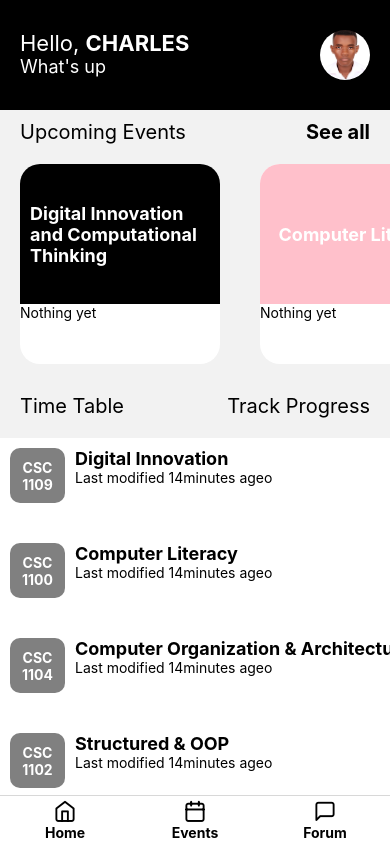
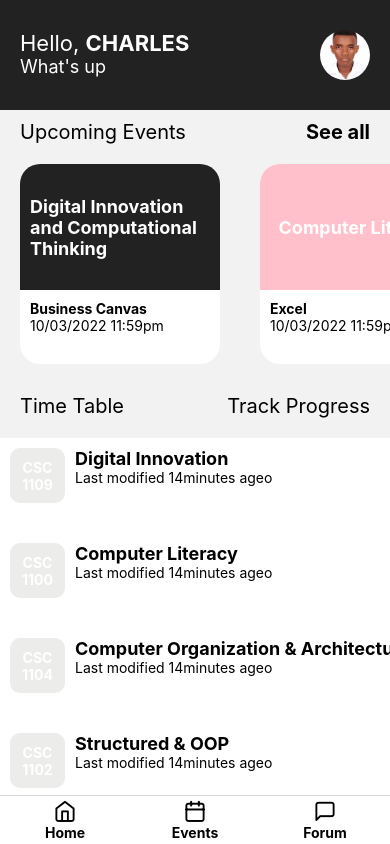
Before and after one commit to CharlesKasasira/csnotes-mobile, a React Native app: screen /Tabs in a window 390 px wide. Built offline with nearby package versions, Linux system fonts and the light colour scheme.

Commit message:
timetable

```diff
--- a/App.js
+++ b/App.js
@@ -14,7 +14,7 @@ import StackNavigator from './navigator/Navigator';
 const App = () => {
   return (
     <NavigationContainer>
-      <StatusBar backgroundColor='black' />
+      <StatusBar backgroundColor='#222222' />
       <StackNavigator />
     </NavigationContainer>
   )
--- a/assets/styles/styles.js
+++ b/assets/styles/styles.js
@@ -13,7 +13,20 @@ const GLOBAL_STYLES = StyleSheet.create({
         borderWidth: 1,
         borderColor: COLORS.primary,
         height: 50,
-        borderRadius: 25
+        borderRadius: 10
+    },
+    btn: {
+        backgroundColor: '#222',
+        justifyContent: 'center',
+        alignItems: 'center',
+        paddingVertical: 12,
+        marginVertical: 10,
+        borderRadius: 15
+    },
+    btnText: {
+        color: '#fff',
+        fontWeight: 'bold',
+        fontSize: 18
     }
 })
 
--- /dev/null
+++ b/components/Btn.js
@@ -0,0 +1,15 @@
+import { View, Text, TouchableOpacity } from 'react-native'
+import React from 'react'
+import { GLOBAL_STYLES } from '../assets/styles/styles'
+
+const Btn = ({text, pressed}) => {
+  return (
+    <TouchableOpacity style={GLOBAL_STYLES.btn}
+      onPress={pressed}
+    >
+      <Text style={GLOBAL_STYLES.btnText}>{text}</Text>
+    </TouchableOpacity>
+  )
+}
+
+export default Btn
--- /dev/null
+++ b/components/Time.js
@@ -0,0 +1,32 @@
+import { View, Text } from 'react-native'
+import React from 'react'
+
+const Time = ({day, courseUnit1, courseUnit2, room1, room2}) => {
+  return (
+    <View>
+      <View style={{paddingHorizontal: 10}}>
+        <View>
+          <Text style={{color: '#000', padding: 10, fontSize: 20, fontWeight: 'bold'}}>{day}</Text>
+        </View>
+        <View style={{backgroundColor: '#fff', elevation: 4, paddingHorizontal: 10, paddingVertical: 10}}>
+          <View style={{flexDirection: 'row'}}>
+            <Text style={{color: '#000', fontSize: 15, fontWeight: 'bold'}}>5:00 - 7:00: </Text>
+            <View>
+              <Text style={{color: '#000', fontSize: 15}}>{courseUnit1}</Text>
+              <Text style={{fontSize: 15}}>Room LLT {room1}</Text>
+            </View>
+          </View>
+          <View style={{flexDirection: 'row'}}>
+            <Text style={{color: '#000', fontSize: 15, fontWeight: 'bold'}}>7:00 - 9:00: </Text>
+            <View>
+              <Text style={{color: '#000', fontSize: 15}}>{courseUnit2}</Text>
+              <Text style={{fontSize: 15}}>Room LLT {room2}</Text>
+            </View>
+          </View>
+        </View>
+      </View>
+    </View>
+  )
+}
+
+export default Time
--- /dev/null
+++ b/components/index.js
@@ -0,0 +1,4 @@
+import Btn from "./Btn";
+import Time from './Time'
+
+export { Btn }
--- a/helpers/constants.js
+++ b/helpers/constants.js
@@ -1,5 +1,5 @@
 const COLORS = {
-    primary: '#000',
+    primary: '#222222',
     white: '#fff'
 }
 
--- a/navigator/Navigator.js
+++ b/navigator/Navigator.js
@@ -4,6 +4,7 @@ import { createNativeStackNavigator } from '@react-navigation/native-stack'
 
 import BottomNavigator from './BottomNavigator'
 import Icon from 'react-native-vector-icons/Feather'
+import Time from '../components/Time'
 
 const StackNavigator = () => {
     const Stack = createNativeStackNavigator()
@@ -19,6 +20,7 @@ const StackNavigator = () => {
                 }
             }} />
             <Stack.Screen name='Time Table' component={TimeTableScreen} />
+            <Stack.Screen name='Time' component={Time} />
             <Stack.Screen name='Tabs' component={BottomNavigator} options={{headerShown: false}} />
         </Stack.Navigator>
     )
--- a/package.json
+++ b/package.json
@@ -10,6 +10,7 @@
     "lint": "eslint ."
   },
   "dependencies": {
+    "@react-native-community/masked-view": "^0.1.11",
     "@react-navigation/bottom-tabs": "^6.2.0",
     "@react-navigation/native": "^6.0.8",
     "@react-navigation/native-stack": "^6.5.0",
@@ -20,6 +21,7 @@
     "react-native-reanimated": "^2.4.1",
     "react-native-safe-area-context": "^4.1.2",
     "react-native-screens": "^3.13.1",
+    "react-native-timetable": "^1.0.4",
     "react-native-vector-icons": "^9.1.0"
   },
   "devDependencies": {
--- a/screens/HomeScreen.js
+++ b/screens/HomeScreen.js
@@ -1,13 +1,14 @@
 import { View, Text, SafeAreaView, Image, ScrollView, TouchableOpacity, FlatList } from 'react-native'
 import React from 'react'
 import { linear } from 'react-native/Libraries/Animated/Easing'
+import { GLOBAL_STYLES } from '../assets/styles/styles'
 
 const HomeScreen = ({ navigation }) => {
   return (
     <ScrollView showsVerticalScrollIndicator={false}>
         <View
             style={{
-                backgroundColor: '#000',
+                backgroundColor: '#222',
             }}
         >
             <View style={{flexDirection: 'row', paddingHorizontal: 20, marginVertical: 30, justifyContent: 'space-between'}}>
@@ -59,11 +60,12 @@ const HomeScreen = ({ navigation }) => {
                     overflow: 'hidden'
                 }}
             >
-                <View style={{flex: 0.7, backgroundColor: 'linear(rgba(0,0,0,1), rgba(255,255,255,1))', justifyContent: 'center', alignItems: 'center', paddingHorizontal: 10}}>
+                <View style={{flex: 0.7, backgroundColor: '#222', justifyContent: 'center', alignItems: 'center', paddingHorizontal: 10}}>
                     <Text style={{color: '#fff', fontWeight: 'bold', fontSize: 18}}>Digital Innovation and Computational Thinking</Text>
                 </View>
-                <View style={{flex: 0.3}}>
-                    <Text>Nothing yet</Text>
+                <View style={{flex: 0.3, padding: 10}}>
+                    <Text style={{color: '#000', fontWeight: 'bold'}}>Business Canvas</Text>
+                    <Text>10/03/2022 11:59pm</Text>
                 </View>
             </View>
             <View
@@ -80,8 +82,9 @@ const HomeScreen = ({ navigation }) => {
                 <View style={{flex: 0.7, backgroundColor: 'pink', justifyContent: 'center', alignItems: 'center', paddingHorizontal: 10}}>
                     <Text style={{color: '#fff', fontWeight: 'bold', fontSize: 18}}>Computer Literacy</Text>
                 </View>
-                <View style={{flex: 0.3}}>
-                    <Text>Nothing yet</Text>
+                <View style={{flex: 0.3, padding: 10}}>
+                    <Text style={{color: '#000', fontWeight: 'bold'}}>Excel</Text>
+                    <Text>10/03/2022 11:59pm</Text>
                 </View>
             </View>
             <View
@@ -98,8 +101,9 @@ const HomeScreen = ({ navigation }) => {
                 <View style={{flex: 0.7, backgroundColor: 'crimson', justifyContent: 'center', alignItems: 'center', paddingHorizontal: 10}}>
                 <Text style={{color: '#fff', fontWeight: 'bold', fontSize: 18}}>Computer Organization and Architecture</Text>
                 </View>
-                <View style={{flex: 0.3}}>
-                    <Text>Nothing yet</Text>
+                <View style={{flex: 0.3, padding: 10}}>
+                    <Text style={{color: '#000', fontWeight: 'bold'}}>Test 01</Text>
+                    <Text>10/03/2022 11:59pm</Text>
                 </View>
             </View>
 
@@ -114,11 +118,12 @@ const HomeScreen = ({ navigation }) => {
                     overflow: 'hidden'
                 }}
             >
-                <View style={{flex: 0.7, backgroundColor: 'grey', justifyContent: 'center', alignItems: 'center', paddingHorizontal: 10}}>
+                <View style={{flex: 0.7, backgroundColor: '#ececea', justifyContent: 'center', alignItems: 'center', paddingHorizontal: 10}}>
                 <Text style={{color: '#fff', fontWeight: 'bold', fontSize: 18}}>Structured and Object Oriented Programming</Text>
                 </View>
-                <View style={{flex: 0.3}}>
-                    <Text>Nothing yet</Text>
+                <View style={{flex: 0.3, padding: 10}}>
+                    <Text style={{color: '#000', fontWeight: 'bold'}}>Test 02</Text>
+                    <Text>10/03/2022 11:59pm</Text>
                 </View>
             </View>
 
@@ -137,8 +142,9 @@ const HomeScreen = ({ navigation }) => {
                 <View style={{flex: 0.7, backgroundColor: 'dodgerblue', justifyContent: 'center', alignItems: 'center', paddingHorizontal: 10}}>
                 <Text style={{color: '#fff', fontWeight: 'bold', fontSize: 18}}>Communication Skills</Text>
                 </View>
-                <View style={{flex: 0.3}}>
-                    <Text>Nothing yet</Text>
+                <View style={{flex: 0.3, padding: 10}}>
+                    <Text style={{color: '#000', fontWeight: 'bold'}}>Business Canvas</Text>
+                    <Text>10/03/2022 11:59pm</Text>
                 </View>
             </View>
         </ScrollView>
@@ -157,7 +163,7 @@ const HomeScreen = ({ navigation }) => {
 
         <View style={{backgroundColor: '#fff', marginTop: 20}}>
             <View style={{ flexDirection: 'row', paddingVertical: 10, paddingLeft: 10}}>
-                <View style={{backgroundColor: 'grey', height: 55, width: 55, borderRadius: 10, justifyContent: 'center', alignItems: 'center', marginRight: 10}}>
+                <View style={{backgroundColor: '#ececea', height: 55, width: 55, borderRadius: 10, justifyContent: 'center', alignItems: 'center', marginRight: 10}}>
                     <Text style={{color: '#fff', fontWeight: 'bold'}}>CSC</Text>
                     <Text style={{color: '#fff', fontWeight: 'bold'}}>1109</Text>
                 </View>
@@ -167,7 +173,7 @@ const HomeScreen = ({ navigation }) => {
                 </View>
             </View>
             <View style={{marginTop: 20, flexDirection: 'row', paddingVertical: 10, paddingLeft: 10}}>
-                <View style={{backgroundColor: 'grey', height: 55, width: 55, borderRadius: 10, justifyContent: 'center', alignItems: 'center', marginRight: 10}}>
+                <View style={{backgroundColor: '#ececea', height: 55, width: 55, borderRadius: 10, justifyContent: 'center', alignItems: 'center', marginRight: 10}}>
                     <Text style={{color: '#fff', fontWeight: 'bold'}}>CSC</Text>
                     <Text style={{color: '#fff', fontWeight: 'bold'}}>1100</Text>
                 </View>
@@ -177,7 +183,7 @@ const HomeScreen = ({ navigation }) => {
                 </View>
             </View>
             <View style={{marginTop: 20, flexDirection: 'row', paddingVertical: 10, paddingLeft: 10}}>
-                <View style={{backgroundColor: 'grey', height: 55, width: 55, borderRadius: 10, justifyContent: 'center', alignItems: 'center', marginRight: 10}}>
+                <View style={{backgroundColor: '#ececea', height: 55, width: 55, borderRadius: 10, justifyContent: 'center', alignItems: 'center', marginRight: 10}}>
                     <Text style={{color: '#fff', fontWeight: 'bold'}}>CSC</Text>
                     <Text style={{color: '#fff', fontWeight: 'bold'}}>1104</Text>
                 </View>
@@ -187,7 +193,7 @@ const HomeScreen = ({ navigation }) => {
                 </View>
             </View>
             <View style={{marginTop: 20, flexDirection: 'row', paddingVertical: 10, paddingLeft: 10}}>
-                <View style={{backgroundColor: 'grey', height: 55, width: 55, borderRadius: 10, justifyContent: 'center', alignItems: 'center', marginRight: 10}}>
+                <View style={{backgroundColor: '#ececea', height: 55, width: 55, borderRadius: 10, justifyContent: 'center', alignItems: 'center', marginRight: 10}}>
                     <Text style={{color: '#fff', fontWeight: 'bold'}}>CSC</Text>
                     <Text style={{color: '#fff', fontWeight: 'bold'}}>1102</Text>
                 </View>
@@ -197,7 +203,7 @@ const HomeScreen = ({ navigation }) => {
                 </View>
             </View>
             <View style={{marginTop: 20, flexDirection: 'row', paddingVertical: 10, paddingLeft: 10}}>
-                <View style={{backgroundColor: 'grey', height: 55, width: 55, borderRadius: 10, justifyContent: 'center', alignItems: 'center', marginRight: 10}}>
+                <View style={{backgroundColor: '#e3e3e1', height: 55, width: 55, borderRadius: 10, justifyContent: 'center', alignItems: 'center', marginRight: 10}}>
                     <Text style={{color: '#fff', fontWeight: 'bold'}}>CSK</Text>
                     <Text style={{color: '#fff', fontWeight: 'bold'}}>1100</Text>
                 </View>
--- a/screens/LoginScreen.js
+++ b/screens/LoginScreen.js
@@ -1,6 +1,7 @@
 import { View, Text, Button, TextInput } from 'react-native'
 import React from 'react'
 import { GLOBAL_STYLES } from '../assets/styles/styles'
+import { Btn } from '../components'
 
 const LoginScreen = ({navigation}) => {
   return (
@@ -22,12 +23,10 @@ const LoginScreen = ({navigation}) => {
             />
           </View>
 
-          <Button
-            title='Login'
-            color='#000'
-            onPress={() => navigation.navigate('Tabs')}
-          >
-          </Button>
+          <Btn
+            text={'LOGIN'}
+            pressed={() => navigation.navigate('Tabs')}
+          />
       </View>
   )
 }
```
Also changed, not shown: screens/TimeTableScreen.js (+46 -4 lines), 7 other files (tests, documents, lock files or other folders).
